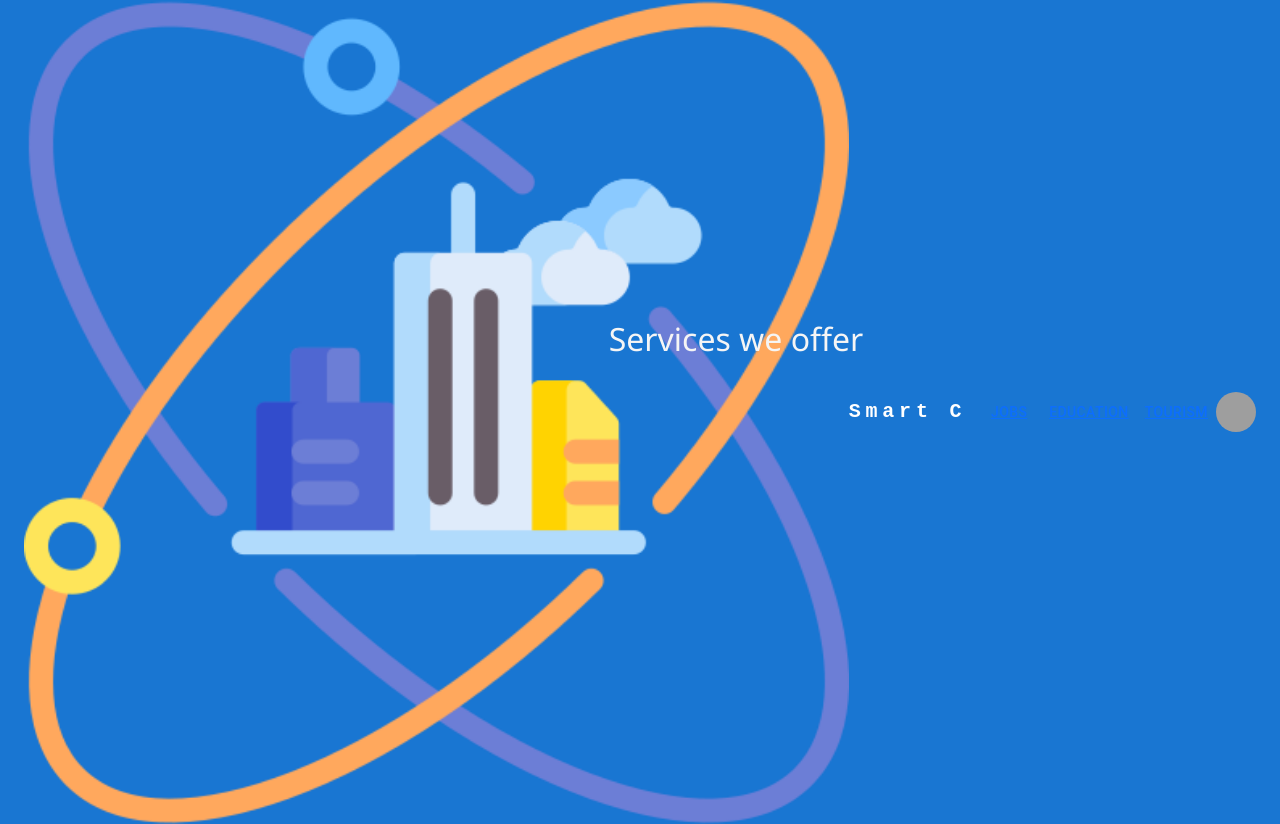
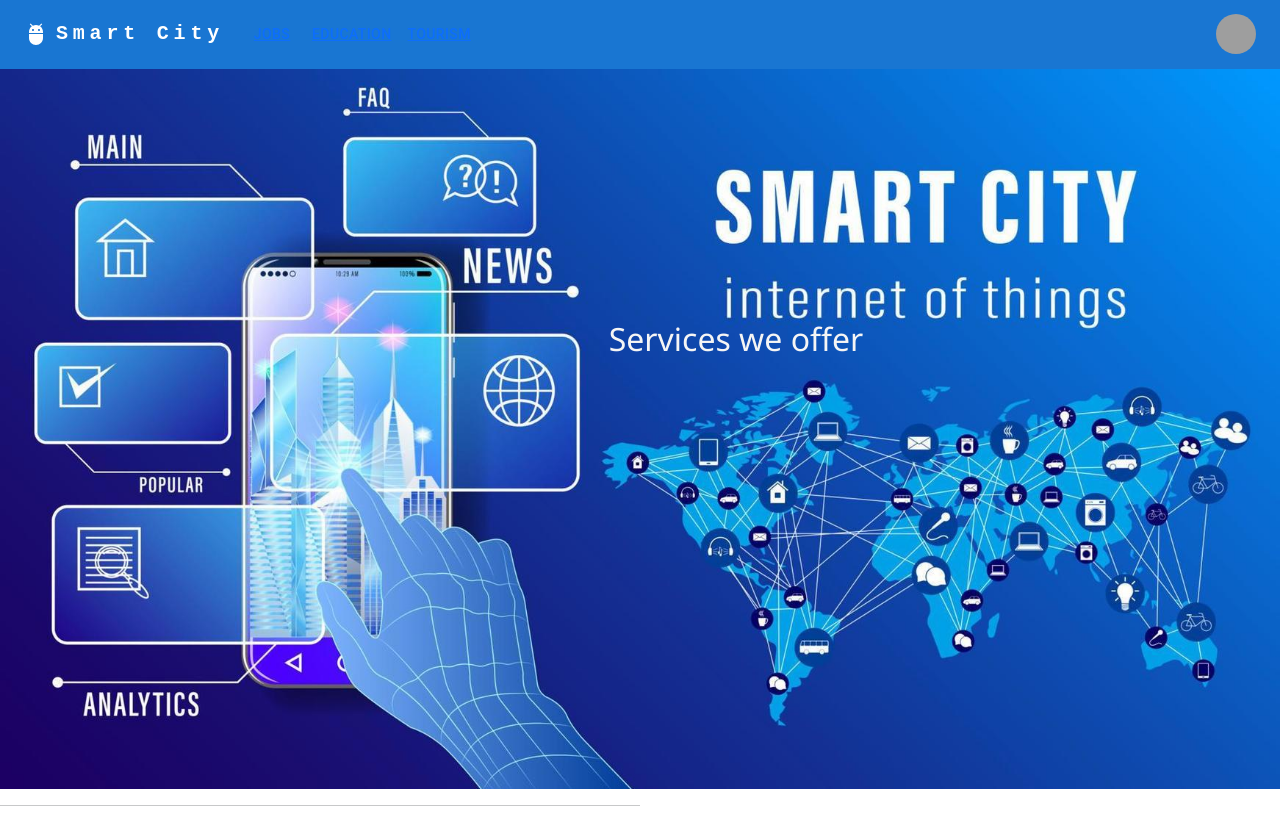
Before and after one commit to sgoel2718/Major-Project, a React (Create React App) app: page / in a window 1280 px wide. Shown: the top 824 px of the page. Built offline with nearby package versions, Linux system fonts and the light colour scheme; grey boxes are pictures that could not be loaded.

Commit message:
Resolve Navbar

```diff
--- a/src/components/Navbar.js
+++ b/src/components/Navbar.js
@@ -13,11 +13,6 @@ import Tooltip from "@mui/material/Tooltip";
 import MenuItem from "@mui/material/MenuItem";
 import AdbIcon from "@mui/icons-material/Adb";
 import { Link } from "react-router-dom";
-import smart from "./smart-city.png";
-import jobs from "./job-search.png";
-import education from "./book.png";
-import tour from "./tourism.png";
-import "./Project.css";
 
 const pages = ["Jobs", "Education", "Tourism"];
 const settings = ["Profile", "Account", "Dashboard", "Logout"];
@@ -47,8 +42,7 @@ const ResponsiveAppBar = () => {
 			<AppBar position="static">
 				<Container maxWidth="xl">
 					<Toolbar disableGutters>
-            {/* <AdbIcon sx={{ display: { xs: "none", md: "flex" }, mr: 1 }} /> */}
-            <img className="size0" src={smart} alt="smart"></img>
+						<AdbIcon sx={{ display: { xs: "none", md: "flex" }, mr: 1 }} />
 						<Typography
 							variant="h6"
 							noWrap
```
Lines whose indentation alone changed are shown as unchanged.
